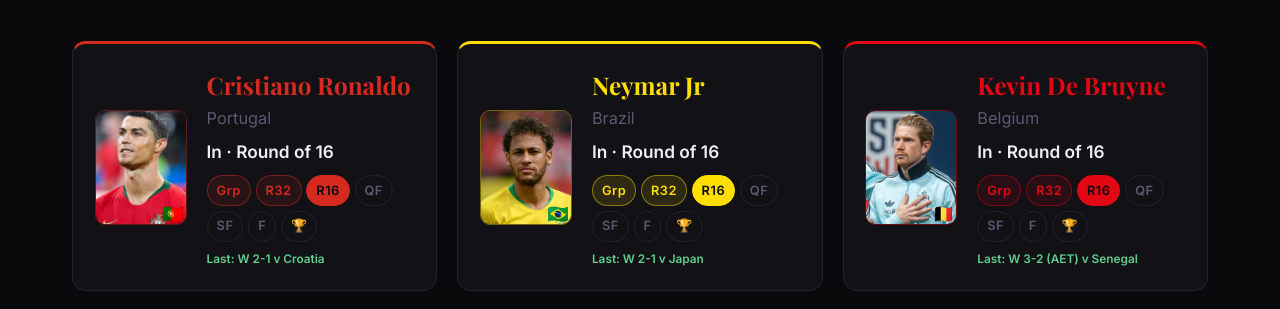
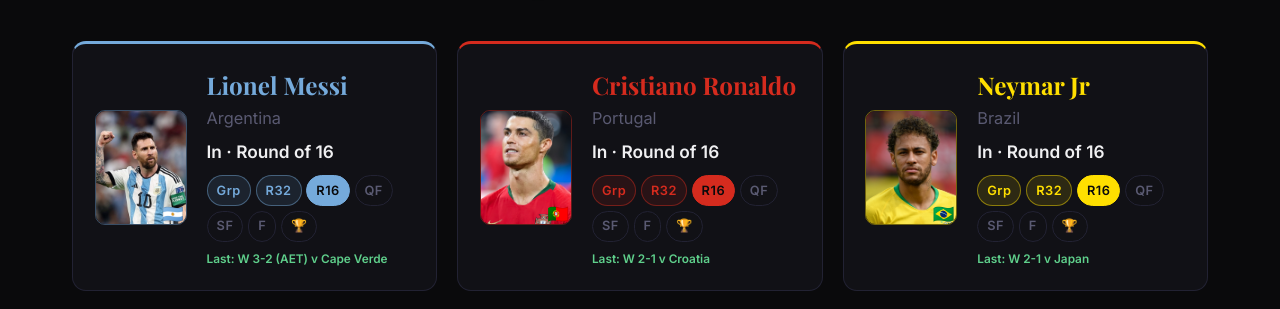
Before and after one commit to sportslegacy/finalchapter, a Next.js app: page /status in a window 1280 px wide. Shown: the part 341-650 px from the top of the page. Built offline with nearby package versions, Linux system fonts and the light colour scheme; no server answers; a web font is replaced by a local one.

Commit message:
result: auto-update legend match result(s)

```diff
--- a/data/autoUpdate.js
+++ b/data/autoUpdate.js
@@ -1 +1 @@
-export const autoUpdate = { updatedAt: "2026-07-03T01:17:57.000Z" };
+export const autoUpdate = { updatedAt: "2026-07-04T01:17:34.000Z" };
--- a/data/players.js
+++ b/data/players.js
@@ -20,7 +20,7 @@ export const players = [
       // Live tournament status — update one line per player after each match,
       // then push. The /status hub + its OG card regenerate from this.
       // stage ∈ group | r32 | r16 | qf | sf | final | champion | eliminated
-      status: { stage: "r32", alive: true, note: "Beat Jordan 3-1 — Messi curled in a trademark free kick (80′) off the bench as Argentina win Group J with a perfect nine points. Into the Round of 32 (Jun 28+)" },
+      status: { stage: "r16", alive: true, note: "Beat Cape Verde 3-2 after extra time in the Round of 32 — Messi opened the scoring (29′) before L. Martínez and a late own goal saw Argentina through. Into the Round of 16 (Jul 4+)" },
       groupTeams: ["Argentina", "Algeria", "Austria", "Jordan"],
       groupTable: {
         asOf: "Jun 28",
@@ -58,6 +58,14 @@ export const players = [
           venue: "AT&T Stadium",
           city: "Arlington, TX",
           result: { outcome: "W", score: "3-1", scorers: "Messi 80′, Lo Celso 19′, L. Martínez 31′ (pen)", legendGoals: 1 },
+        },
+      ],
+      knockout: [
+        {
+          stage: "r32",
+          opponent: "Cape Verde",
+          kickoffUtc: "2026-07-03T22:00Z",
+          result: { outcome: "W", score: "3-2 (AET)", scorers: "Messi 29′, L. Martínez 92′, Borges OG 111′", legendGoals: 1 },
         },
       ],
       storyline:
```
